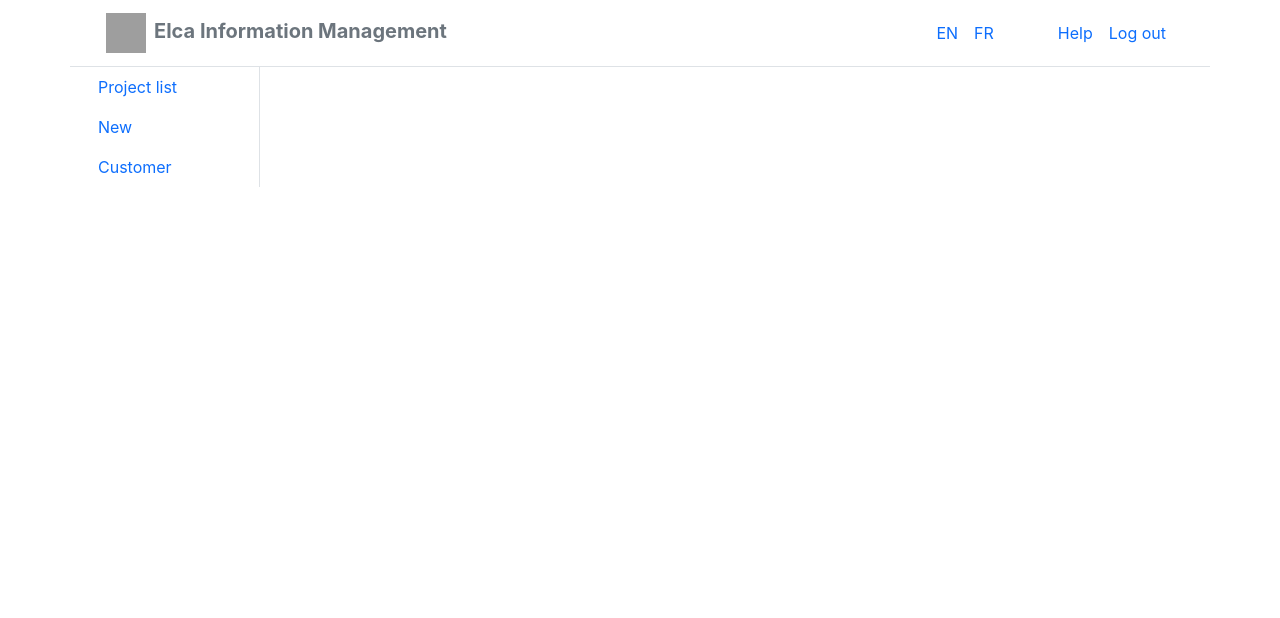
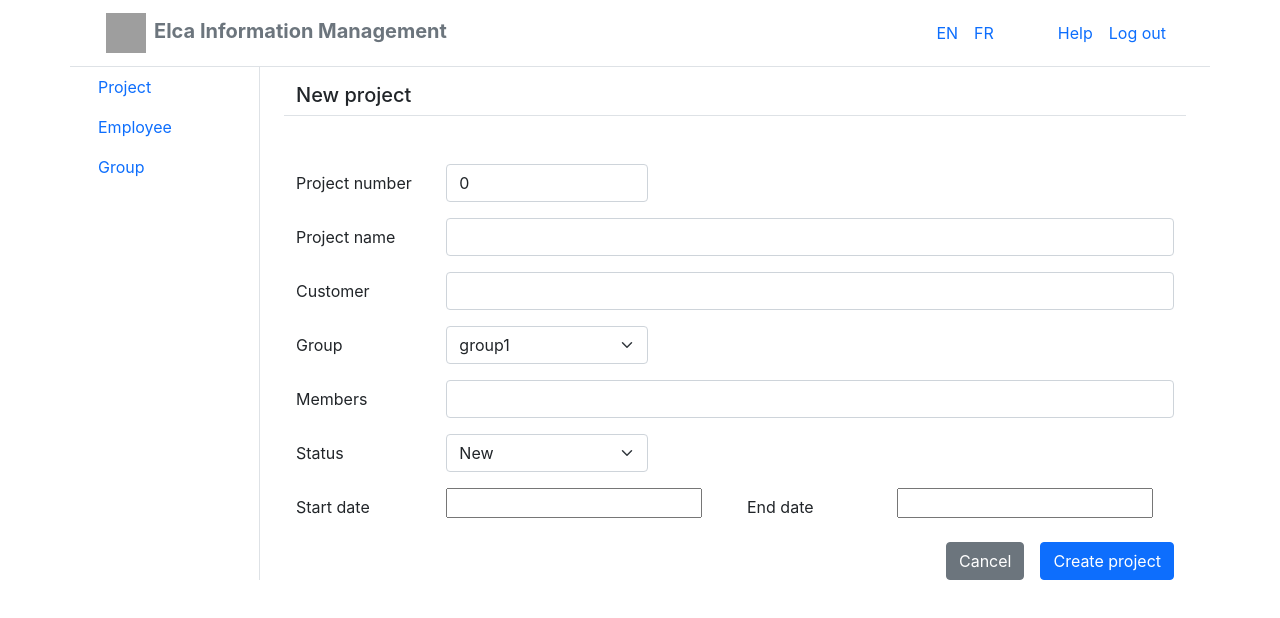
Before and after one commit to VietAnh1508/PIM-tool, a React (Create React App) app in the folder frontend/: page /project/new in a window 1280 px wide. Shown: the top 618 px of the page. Built offline with nearby package versions, Linux system fonts and the light colour scheme; grey boxes are pictures that could not be loaded.

Commit message:
add List project page, modify router

```diff
--- a/frontend/src/App.tsx
+++ b/frontend/src/App.tsx
@@ -18,11 +18,14 @@ function App() {
                     </div>
                     <div className='col-10'>
                         <Switch>
-                            <Route path='/list-project'>
+                            <Route path='/project/new'>
+                                <EditProject />
+                            </Route>
+                            <Route path='/project/edit'>
+                                <EditProject />
+                            </Route>
+                            <Route path='/project'>
                                 <ListProject />
-                            </Route>
-                            <Route path='/edit-project'>
-                                <EditProject />
                             </Route>
                         </Switch>
                     </div>
--- a/frontend/src/components/EditProject.tsx
+++ b/frontend/src/components/EditProject.tsx
@@ -1,4 +1,5 @@
 import React, { useState } from 'react';
+import { useHistory } from 'react-router';
 
 import DatePicker from 'react-datepicker';
 import 'react-datepicker/dist/react-datepicker.css';
@@ -6,6 +7,8 @@ import 'react-datepicker/dist/react-datepicker.css';
 export interface Props {}
 
 const EditProject: React.FunctionComponent<Props> = () => {
+    const history = useHistory();
+
     const [projectNumber, setProjectNumber] = useState<number>(0);
     const [projectName, setProjectName] = useState<string>('');
     const [customer, setCustomer] = useState<string>('');
@@ -41,6 +44,26 @@ const EditProject: React.FunctionComponent<Props> = () => {
         console.log('status', status);
         console.log('start date', startDate);
         console.log('end date', endDate);
+
+        // TODO: send data to server
+
+        resetFormData();
+    };
+
+    const handleCancel = () => {
+        resetFormData();
+        history.goBack();
+    };
+
+    const resetFormData = () => {
+        setProjectNumber(0);
+        setProjectName('');
+        setCustomer('');
+        // TODO: reset group
+        setMembers([]);
+        // TODO: reset status
+        setStartDate(null);
+        setEndDate(null);
     };
 
     return (
@@ -204,7 +227,11 @@ const EditProject: React.FunctionComponent<Props> = () => {
                     </div>
                 </div>
                 <div className='d-grid gap-2 d-md-flex justify-content-md-end'>
-                    <button className='btn btn-secondary me-md-2' type='button'>
+                    <button
+                        className='btn btn-secondary me-md-2'
+                        type='button'
+                        onClick={handleCancel}
+                    >
                         Cancel
                     </button>
                     <button className='btn btn-primary' type='submit'>
--- /dev/null
+++ b/frontend/src/components/ListProject.tsx
@@ -0,0 +1,24 @@
+import { useHistory } from 'react-router';
+
+export interface Props {}
+
+const ListProject: React.FunctionComponent<Props> = () => {
+    const history = useHistory();
+
+    const handleNewBtnClick = () => {
+        history.push('/project/new');
+    };
+
+    return (
+        <div className='container-fluid'>
+            <div className='row mt-3 mb-5 border-bottom'>
+                <h5 className='mb-2'>List project</h5>
+            </div>
+            <button className='btn btn-primary' onClick={handleNewBtnClick}>
+                New
+            </button>
+        </div>
+    );
+};
+
+export default ListProject;
--- a/frontend/src/components/Sidebar.tsx
+++ b/frontend/src/components/Sidebar.tsx
@@ -6,18 +6,18 @@ const Sidebar: React.FunctionComponent<Props> = () => {
     return (
         <ul className='nav flex-column'>
             <li className='nav-item'>
-                <Link to='/list-project' className='nav-link'>
-                    Project list
+                <Link to='/project' className='nav-link'>
+                    Project
                 </Link>
             </li>
             <li className='nav-item'>
-                <Link to='/edit-project' className='nav-link'>
-                    New
+                <Link to='/employee' className='nav-link'>
+                    Employee
                 </Link>
             </li>
             <li className='nav-item'>
-                <Link to='/customer' className='nav-link'>
-                    Customer
+                <Link to='/group' className='nav-link'>
+                    Group
                 </Link>
             </li>
         </ul>
```
